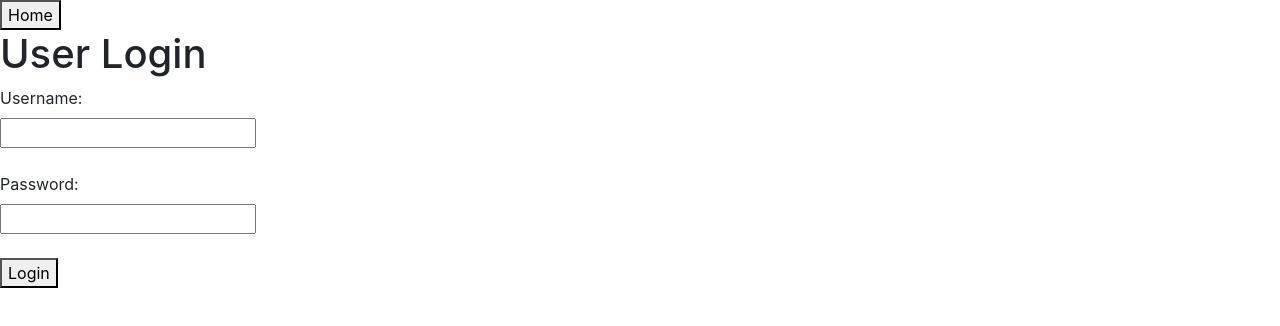
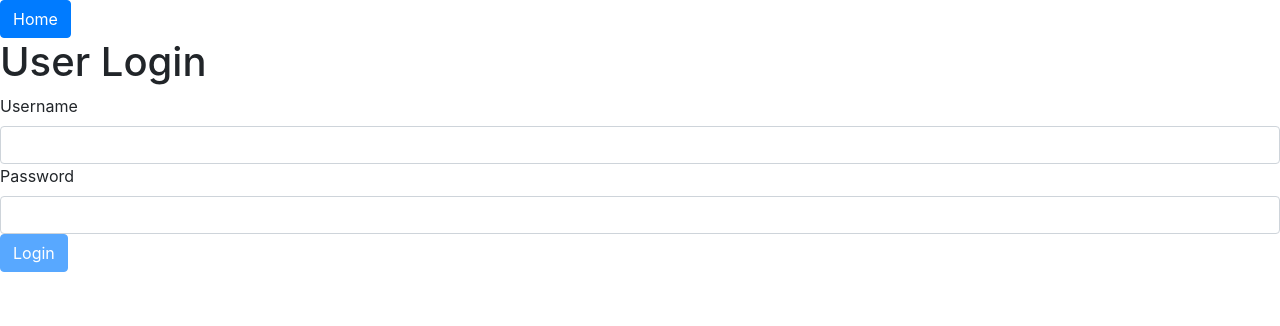
Before and after one commit to colinrobertson0911/hotelbookingsystem_frontend_angular, an Angular app: page /login in a window 1280 px wide. Shown: the top 326 px of the page. Built offline with nearby package versions, Linux system fonts and the light colour scheme.

Commit message:
added logon class and modified login form, now can post to api endpoint but functionality is  commented out

```diff
--- a/src/app/login/login.component.html
+++ b/src/app/login/login.component.html
@@ -1,12 +1,17 @@
-<button routerLink="/landing">Home</button>
+<button class="btn btn-primary" routerLink="/landing">Home</button>
 <h1>User Login</h1>
-<div><form>
-    <label for="fname">Username:</label><br>
-      <input type="text"><br><br>
-    <label for="fname">Password:</label><br>
-      <input type="text"><br>
-  </form></div>
+<div><form #LoginForm="ngForm" (ngSubmit)="onSubmit(LoginForm)" novalidate>
 
-  <br>
+    <label>Username</label>
+      <input name="username" required #username="ngModel" type="text"
+      class="form-control" [(ngModel)]="login.username">
 
-  <div><button>Login</button></div>
+
+    <label>Password</label>
+      <input name="password" required #password="ngModel" type="text"
+      class="form-control" [(ngModel)]="login.password">
+
+
+  <div><button [disabled]="LoginForm.invalid || username.untouched || password.untouched" class="btn btn-primary"
+    type="submit">Login</button></div>
+</form></div>
--- a/src/app/login/login.component.ts
+++ b/src/app/login/login.component.ts
@@ -1,4 +1,8 @@
 import { Component, OnInit } from '@angular/core';
+import { Login } from '../models/login';
+import { NgForm } from '@angular/forms';
+import { HttpClient } from '@angular/common/http';
+import { LogonService } from '../services/logon.service';
 
 @Component({
   selector: 'app-login',
@@ -7,9 +11,22 @@ import { Component, OnInit } from '@angular/core';
 })
 export class LoginComponent implements OnInit {
 
-  constructor() { }
+  login = new Login('', '');
+  user_login;
+
+  constructor(private _logonService : LogonService) { }
 
   ngOnInit(): void {
   }
 
+  onSubmit(loginForm: NgForm){
+    console.log(JSON.stringify(loginForm.value))
+
+    // below only works on my (simon's) mock node server
+    // this.user_login = new Login(loginForm.value.username, loginForm.value.password);
+    // this._logonService.logon(this.user_login)
+    // .subscribe( data => console.log("success", data),
+    //             error => console.log("error", error))
+  }
+
 }
--- /dev/null
+++ b/src/app/models/login.ts
@@ -0,0 +1,5 @@
+export class Login {
+    constructor
+    (public username : string,
+     public password : string) {}
+}
--- /dev/null
+++ b/src/app/services/logon.service.ts
@@ -0,0 +1,17 @@
+import { Injectable } from '@angular/core';
+import { HttpClient } from '@angular/common/http';
+import { Login } from '../models/login';
+
+@Injectable({
+  providedIn: 'root'
+})
+export class LogonService {
+
+  login_url = 'http://localhost:3000/login';
+
+  constructor(private _http : HttpClient) { }
+
+  logon(login : Login){
+    return this._http.post<any>(this.login_url, login);
+  }
+}
```
Also changed, not shown: 2 other files (tests, documents, lock files or other folders).
